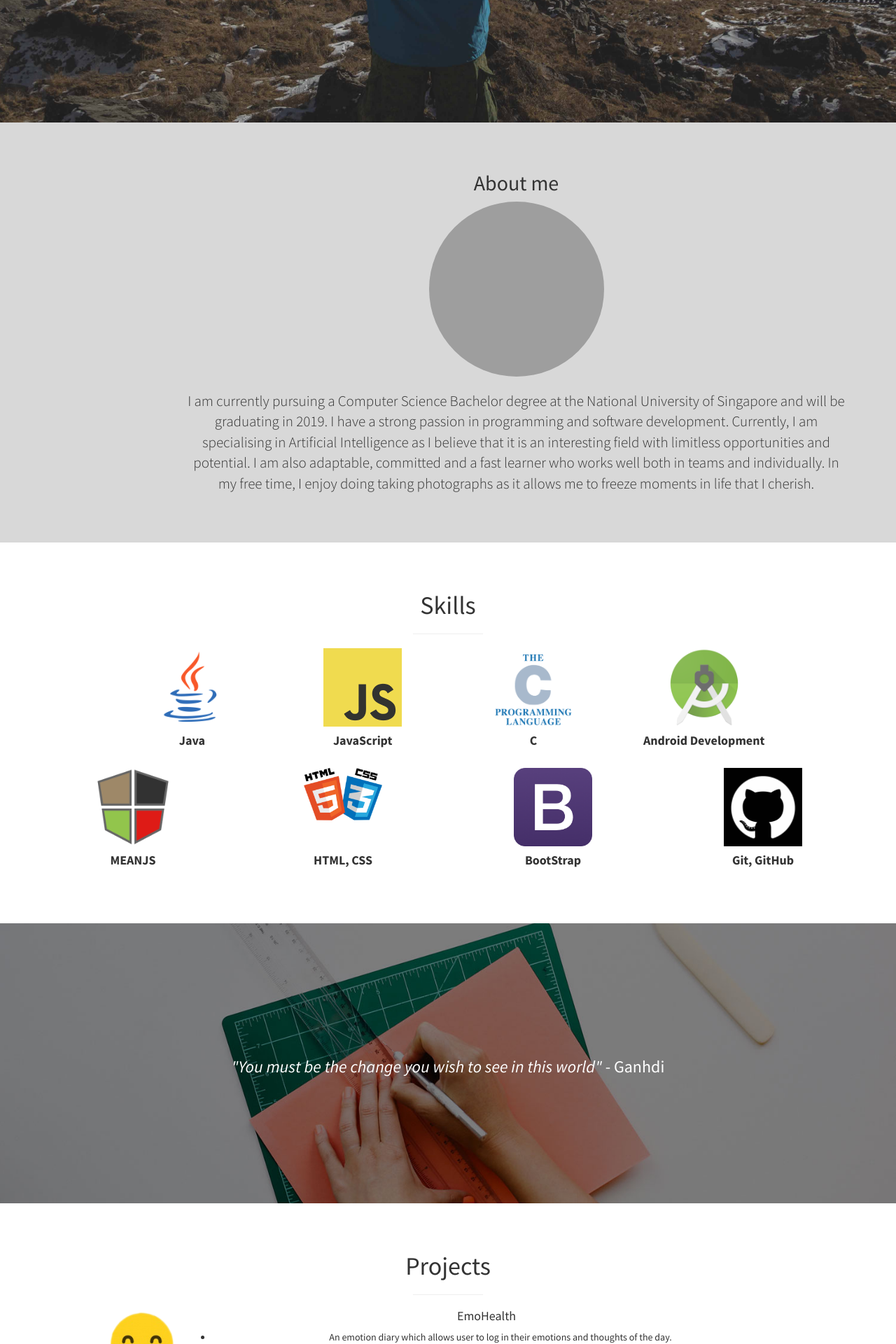
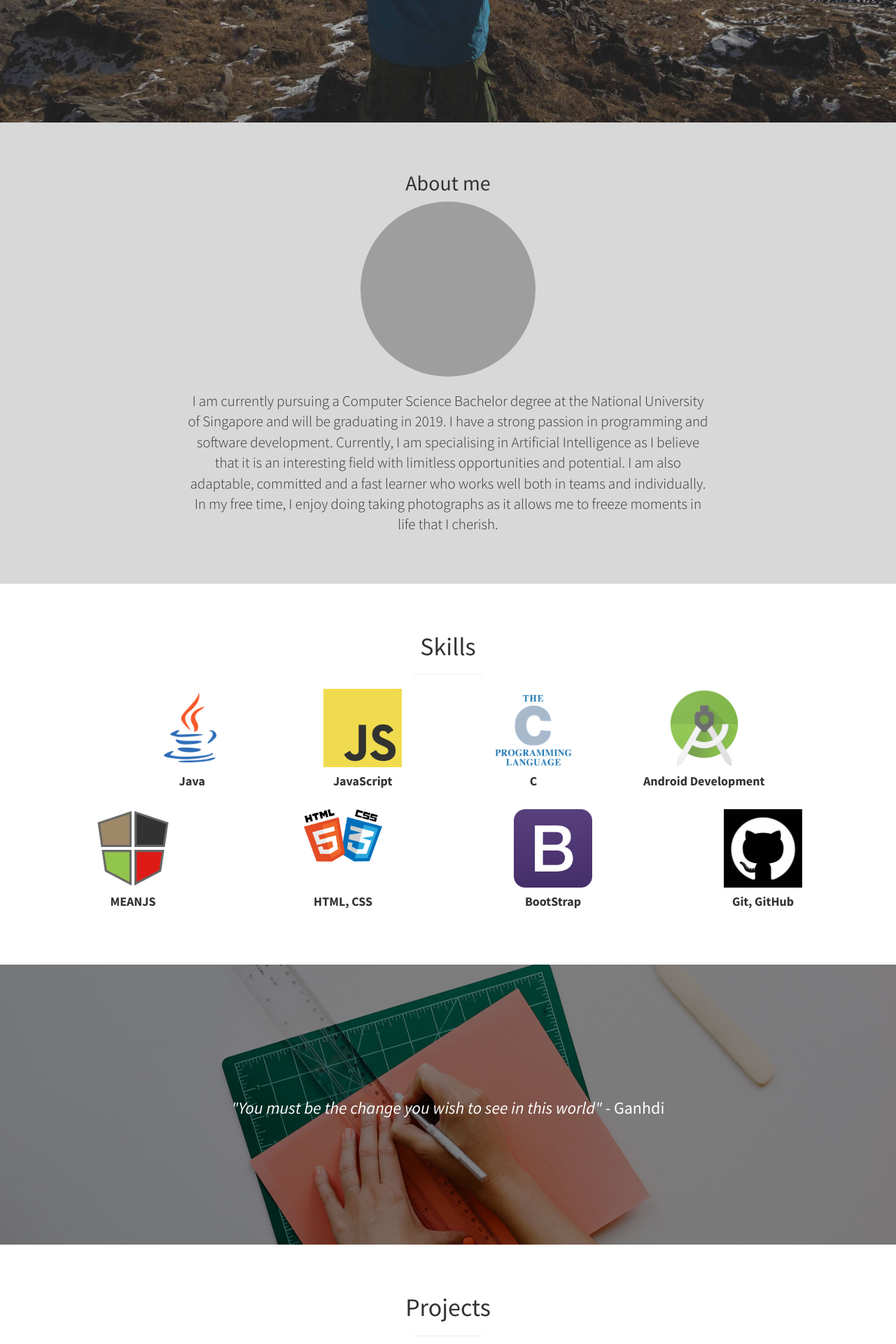
Before and after one commit to lowjiansheng/lowjiansheng, a Jekyll site: the page built from index.html, in a window 1280 px wide. Shown: the part 725-2645 px from the top of the page at 70% size. Built offline with Jekyll 4.4.1, drawn with Linux system fonts in a browser that asks for light colours; grey boxes are pictures that could not be loaded.

Commit message:
Fix alignment for about

```diff
--- a/_includes/about.html
+++ b/_includes/about.html
@@ -1,7 +1,7 @@
 <section id="about" class="about" style="background-color: #D8D8D8;">
   <div class="container">
     <div class="row">
-      <div class="col-lg-10 col-lg-offset-2 text-center">
+      <div class="col-lg-8 col-lg-offset-2 text-center">
         <h2>About me</h2>
         <img src="img/ppicture.jpg" class="img-circle" height="250" width="250"><br><br>
         <p class="lead">I am currently pursuing a Computer Science Bachelor degree at the National University of Singapore and will be graduating in 2019. I have a strong passion in programming and software development. Currently, I am specialising in Artificial Intelligence as I believe that it is an interesting field with limitless opportunities and potential. I am also adaptable, committed and a fast learner who works well both in teams and individually. In my free time, I enjoy doing taking photographs as it allows me to freeze moments in life that I cherish.</p>
```
